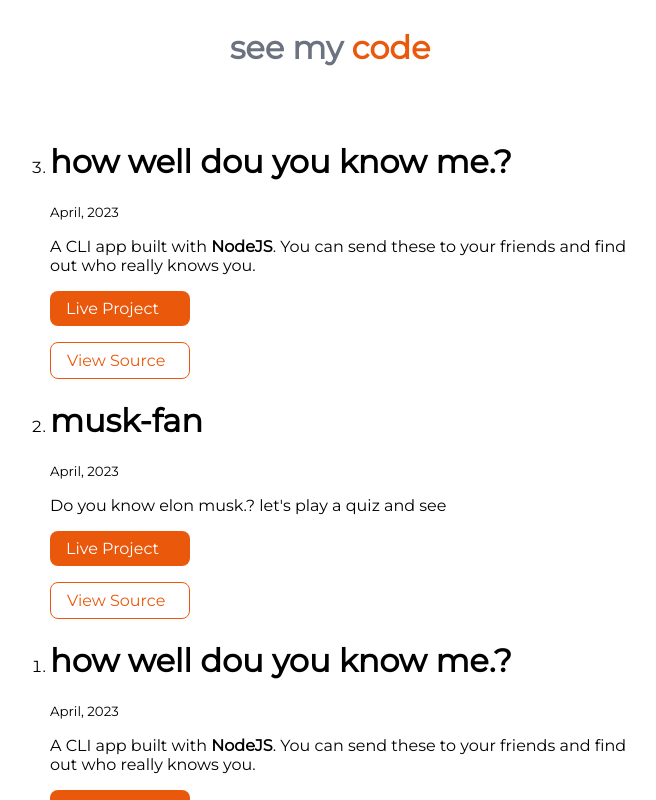
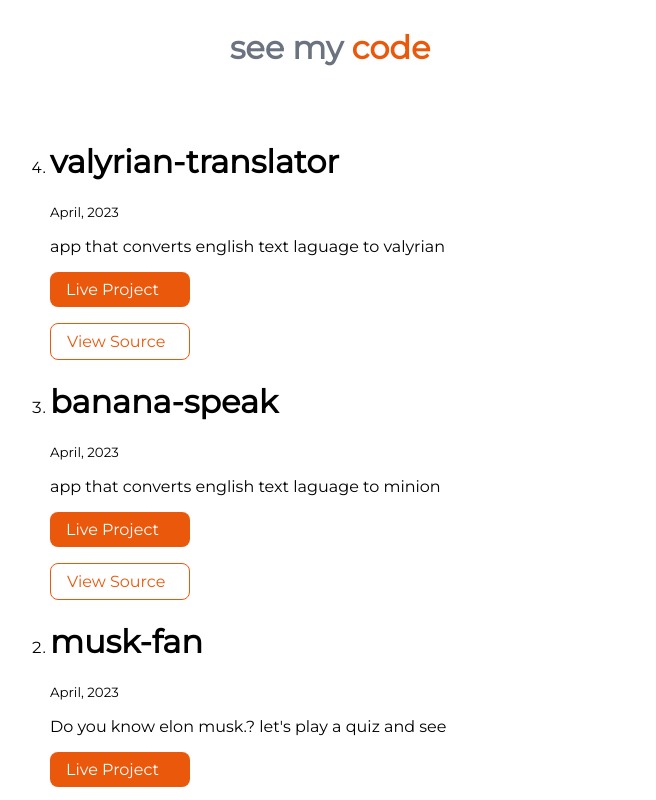
Before and after one commit to vinodgunaga/my-portfolio, a plain HTML site: page projects.html in a window 1280 px wide. Shown: the part 479-1279 px from the top of the page, without its empty margins (310-966 px from the left). Drawn offline with Linux system fonts and the light colour scheme.

Commit message:
added project

```diff
--- a/projects.html
+++ b/projects.html
@@ -33,11 +33,23 @@
     <ol reversed>
         <div class="container container-center">
             <li>
-                <h1>how well dou you know me.?</h1>
+                <h1>valyrian-translator</h1>
                 <small>April, 2023</small>
-                <p>A CLI app built with <strong>NodeJS</strong>. You can send these to your friends and find out who
-                    really
-                    knows you.</p>
+                <p>
+                    app that converts english text laguage to valyrian
+                </p>
+                <a class="link link-primary" href="vinod-gunaga-valyrian-translator.netlify.app">Live
+                    Project</a>
+                <a class="link link-secondary" href="https://github.com/vinodgunaga/valyrian-translator">View Source</a>
+            </li>
+        </div>
+        <div class="container container-center">
+            <li>
+                <h1>banana-speak</h1>
+                <small>April, 2023</small>
+                <p>
+                    app that converts english text laguage to minion
+                </p>
                 <a class="link link-primary" href="https://banana-speak-vinod.netlify.app/">Live
                     Project</a>
                 <a class="link link-secondary" href="https://github.com/vinodgunaga/neogcamp-banana-speak">View Source</a>
```
